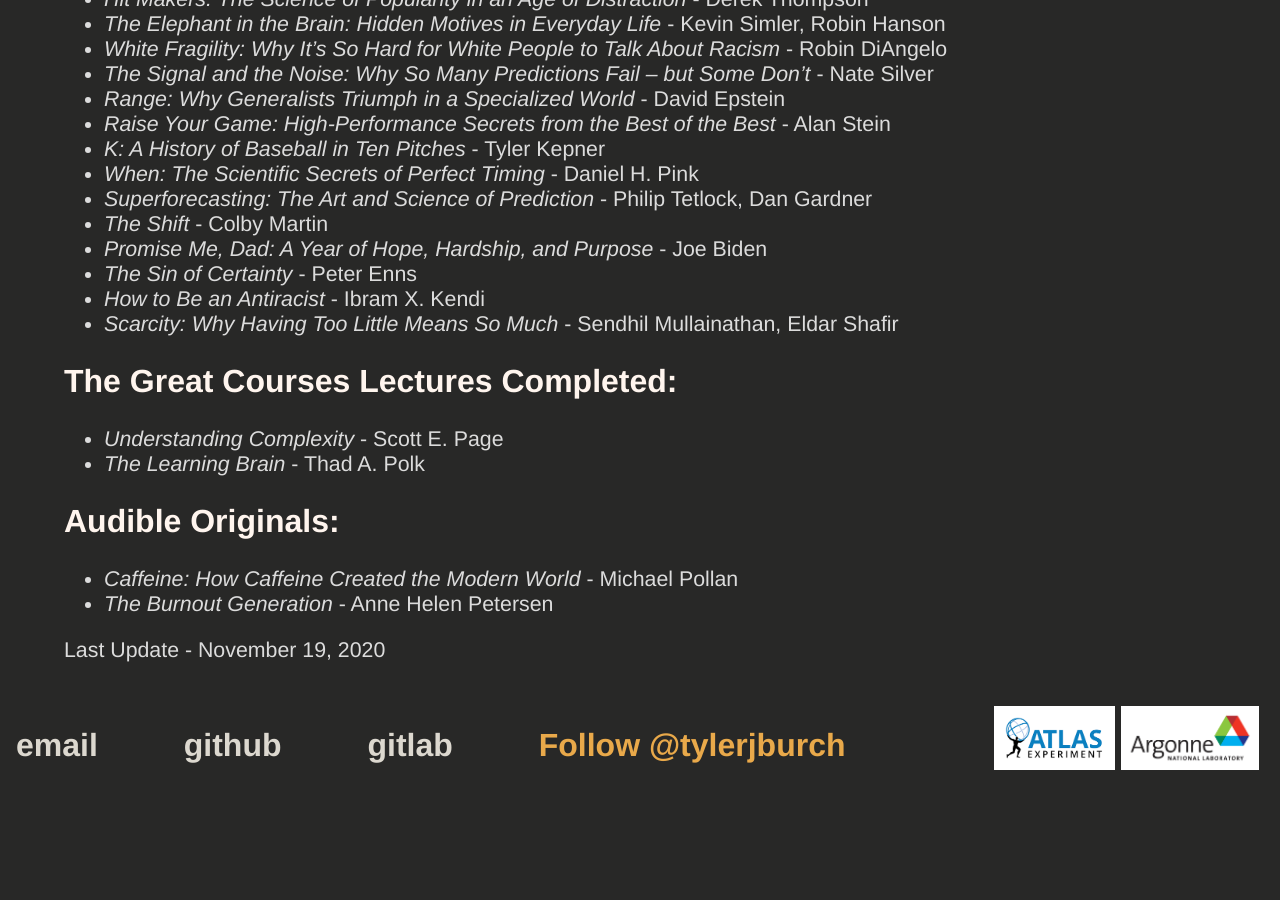
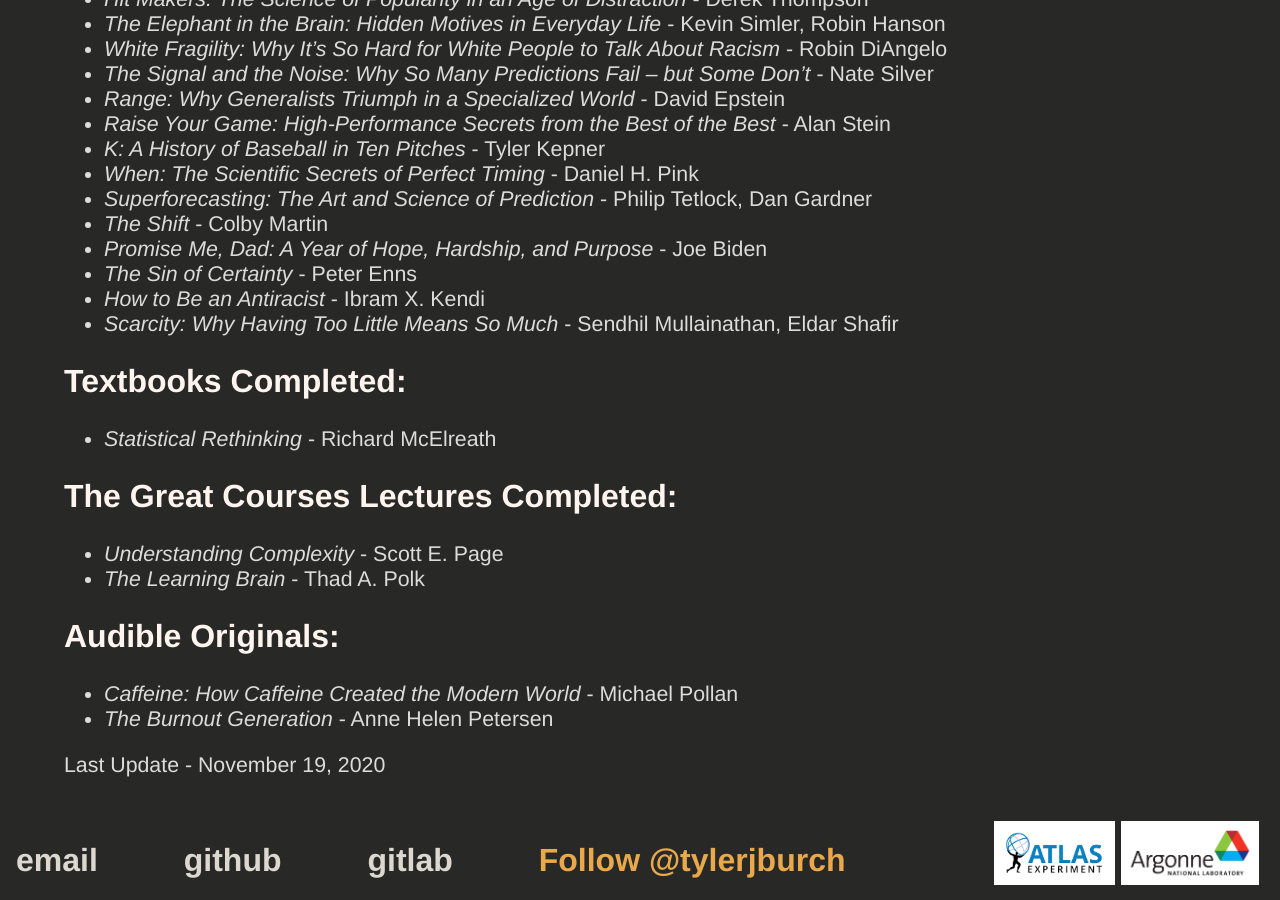
Before and after one commit to tjburch/tjburch.github.io, a Jekyll site: the page built from _other/2020readinglist.md, in a window 1280 px wide and 900 px high, scrolled down 739 px. Built offline with Jekyll 4.4.1, drawn with Linux system fonts in a browser that asks for light colours; comment, search, counter and statistics services are not loaded; before the commit the page ends 1524 px from its top, so only the background shows below that.

Commit message:
Add statistical rethinking

```diff
--- a/_other/2020readinglist.md
+++ b/_other/2020readinglist.md
@@ -30,6 +30,10 @@ date: 2020-04-04
 - _How to Be an Antiracist_ - Ibram X. Kendi
 - _Scarcity: Why Having Too Little Means So Much_ - Sendhil Mullainathan, Eldar Shafir
 
+## Textbooks Completed:
+
+- _Statistical Rethinking_ - Richard McElreath
+
 ## The Great Courses Lectures Completed:
 
 - _Understanding Complexity_ - Scott E. Page
```
